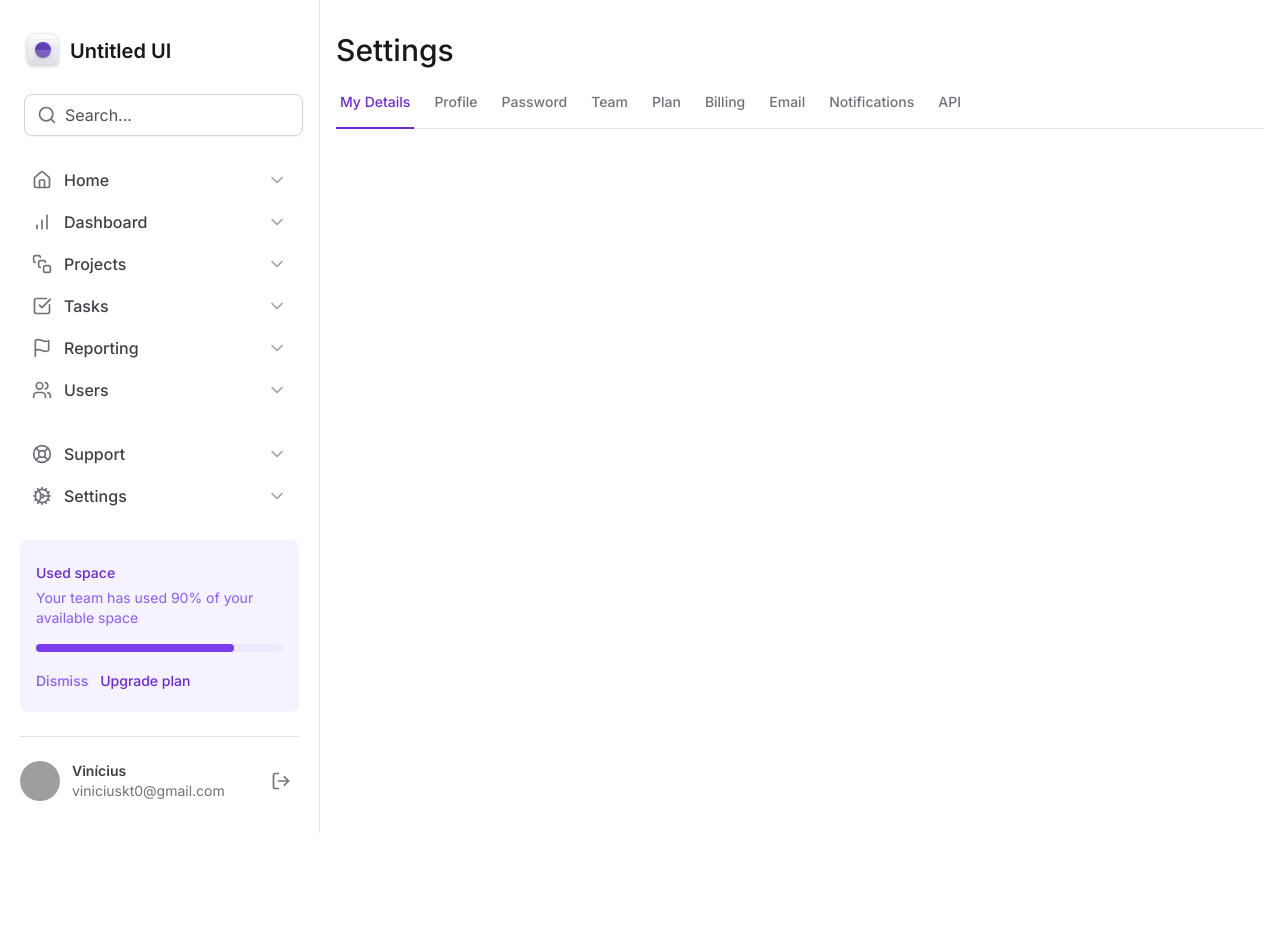
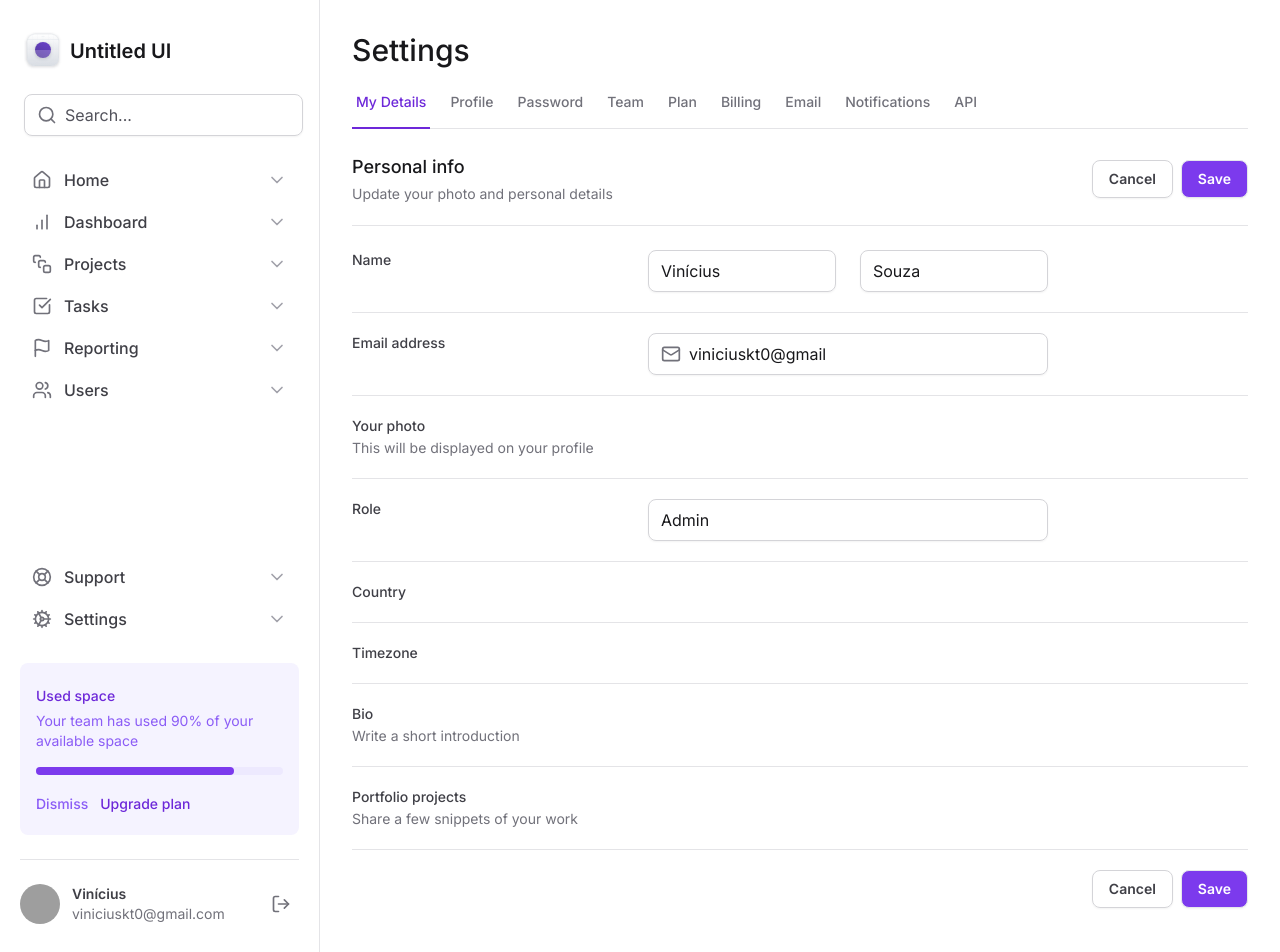
Before and after one commit to vini-cius/masterizando-tailwindcss, a Next.js app: page / in a window 1280 px wide. Shown: the top 952 px of the page. Before the commit the page ends 833 px from the top, so only its background shows below. Built offline with nearby package versions, Linux system fonts and the light colour scheme; grey boxes are pictures that could not be loaded.

Commit message:
feat: form structure

```diff
--- a/src/app/layout.tsx
+++ b/src/app/layout.tsx
@@ -22,7 +22,7 @@
       <body className={inter.className} suppressHydrationWarning>
         <div className="grid-cols-app grid min-h-screen">
           <Sidebar />
-          <main className="px-4 pb-12 pt-8">{children}</main>
+          <main className="px-8 pb-12 pt-8">{children}</main>
         </div>
       </body>
     </html>
--- a/src/app/page.tsx
+++ b/src/app/page.tsx
@@ -1,3 +1,6 @@
+import { MailIcon } from 'lucide-react'
+
+import * as Input from '@/components/input'
 import { SettingsTabs } from '@/components/settings-tabs'
 
 export default function Home() {
@@ -6,6 +9,166 @@
       <h1 className="text-3xl font-medium text-zinc-900">Settings</h1>
 
       <SettingsTabs />
+
+      <div className="mt-6 flex flex-col">
+        <div className="flex items-center justify-between border-b border-zinc-200 pb-5">
+          <div className="space-y-1">
+            <h2 className="text-lg font-medium text-zinc-900">Personal info</h2>
+            <span className="text-sm text-zinc-500">
+              Update your photo and personal details
+            </span>
+          </div>
+
+          <div className="flex items-center gap-2">
+            <button
+              type="button"
+              className="rounded-lg border border-zinc-300 px-4 py-2 text-sm font-semibold text-zinc-700 shadow-sm hover:bg-zinc-50"
+            >
+              Cancel
+            </button>
+
+            <button
+              type="submit"
+              form="settings"
+              className="rounded-lg border bg-violet-600 px-4 py-2 text-sm font-semibold text-white shadow-sm hover:bg-violet-700"
+            >
+              Save
+            </button>
+          </div>
+        </div>
+
+        <form
+          id="settings"
+          action=""
+          className="mt-6 flex w-full flex-col gap-5 divide-y divide-zinc-200"
+        >
+          <div className="grid grid-cols-form gap-3">
+            <label
+              htmlFor="firstName"
+              className="text-sm font-medium text-zinc-700"
+            >
+              Name
+            </label>
+            <div className="grid grid-cols-2 gap-6">
+              <Input.Root>
+                <Input.Control id="firstName" defaultValue="Vinícius" />
+              </Input.Root>
+
+              <Input.Root>
+                <Input.Control defaultValue="Souza" />
+              </Input.Root>
+            </div>
+          </div>
+
+          <div className="grid grid-cols-form gap-3 pt-5">
+            <label
+              htmlFor="email"
+              className="text-sm font-medium text-zinc-700"
+            >
+              Email address
+            </label>
+
+            <Input.Root>
+              <Input.Prefix>
+                <MailIcon className="size-5 text-zinc-500" />
+              </Input.Prefix>
+
+              <Input.Control
+                id="email"
+                type="email"
+                defaultValue="viniciuskt0@gmail"
+              />
+            </Input.Root>
+          </div>
+
+          <div className="grid grid-cols-form gap-3 pt-5">
+            <label
+              htmlFor="email"
+              className="text-sm font-medium text-zinc-700"
+            >
+              Your photo
+              <span className="mt-0.5 block text-sm font-normal text-zinc-500">
+                This will be displayed on your profile
+              </span>
+            </label>
+
+            <div></div>
+          </div>
+
+          <div className="grid grid-cols-form gap-3 pt-5">
+            <label htmlFor="role" className="text-sm font-medium text-zinc-700">
+              Role
+            </label>
+
+            <Input.Root>
+              <Input.Control id="role" defaultValue="Admin" />
+            </Input.Root>
+          </div>
+
+          <div className="grid grid-cols-form gap-3 pt-5">
+            <label
+              htmlFor="country"
+              className="text-sm font-medium text-zinc-700"
+            >
+              Country
+            </label>
+
+            <div></div>
+          </div>
+
+          <div className="grid grid-cols-form gap-3 pt-5">
+            <label
+              htmlFor="timezone"
+              className="text-sm font-medium text-zinc-700"
+            >
+              Timezone
+            </label>
+
+            <div></div>
+          </div>
+
+          <div className="grid grid-cols-form gap-3 pt-5">
+            <label htmlFor="bio" className="text-sm font-medium text-zinc-700">
+              Bio
+              <span className="mt-0.5 block text-sm font-normal text-zinc-500">
+                Write a short introduction
+              </span>
+            </label>
+
+            <div></div>
+          </div>
+
+          <div className="grid grid-cols-form gap-3 pt-5">
+            <label
+              htmlFor="projects"
+              className="text-sm font-medium text-zinc-700"
+            >
+              Portfolio projects
+              <span className="mt-0.5 block text-sm font-normal text-zinc-500">
+                Share a few snippets of your work
+              </span>
+            </label>
+
+            <div></div>
+          </div>
+
+          <div className="flex items-center justify-end gap-2 pt-5">
+            <button
+              type="button"
+              className="rounded-lg border border-zinc-300 px-4 py-2 text-sm font-semibold text-zinc-700 shadow-sm hover:bg-zinc-50"
+            >
+              Cancel
+            </button>
+
+            <button
+              type="submit"
+              className="rounded-lg border bg-violet-600 px-4 py-2 text-sm font-semibold text-white shadow-sm hover:bg-violet-700"
+            >
+              Save
+            </button>
+          </div>
+        </form>
+      </div>
     </>
   )
 }
--- a/tailwind.config.ts
+++ b/tailwind.config.ts
@@ -7,6 +7,7 @@
       gridTemplateColumns: {
         app: 'minmax(18rem, 20rem) 1fr',
         profile: 'max-content 1fr min-content',
+        form: 'minmax(7.5rem, 17.5rem) minmax(25rem, 1fr) minmax(0, 15rem)',
       },
     },
   },
```
